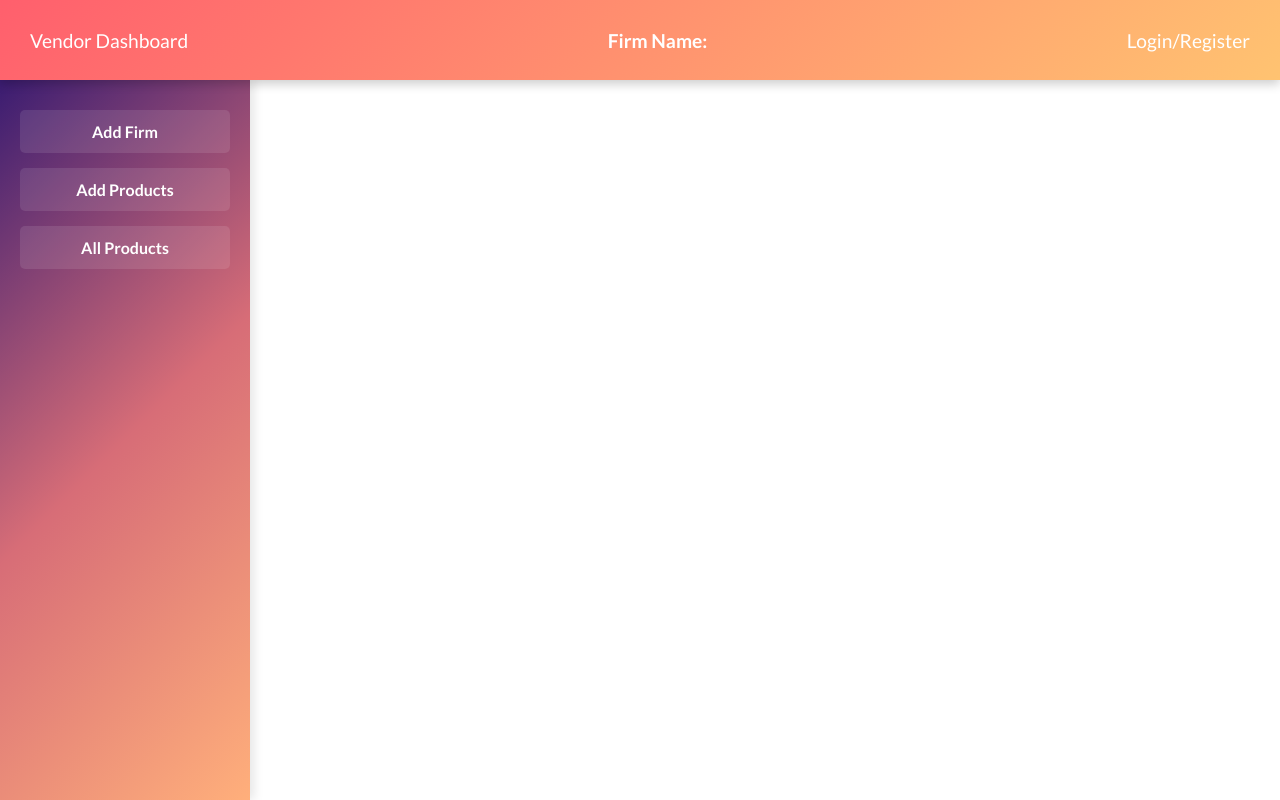
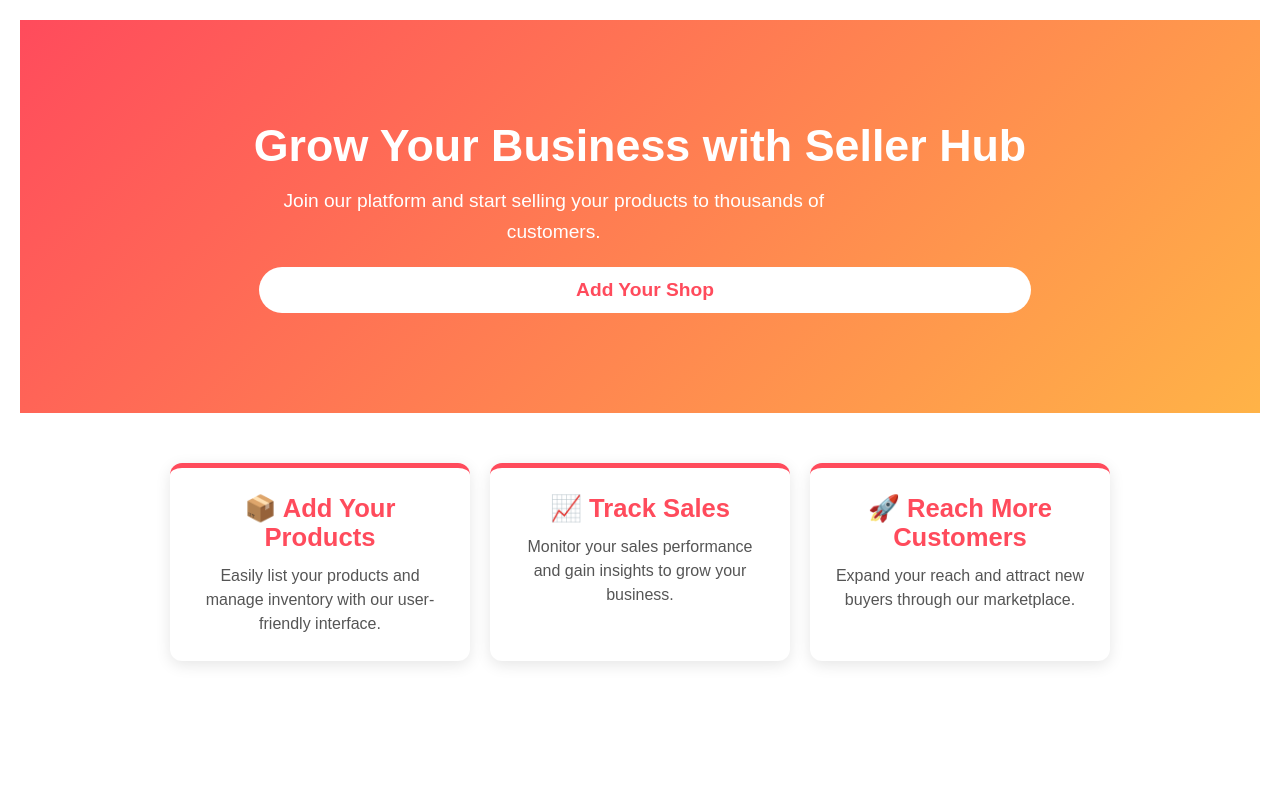
Before and after one commit to Harshavardhini2305/Zaaya-Exclusive-For-Women-Vendor-Dashboard, a React (Vite) app: page / in a window 1280 px wide. Built offline with nearby package versions, Linux system fonts and the light colour scheme.

Commit message:
added front page

```diff
--- a/src/App.css
+++ b/src/App.css
@@ -17,47 +17,176 @@ body {
 
 
 
-/* Navbar Section */
+/* Navigation Bar */
 .navSection {
   cursor: pointer;
   height: 80px;
   display: flex;
   justify-content: space-between;
   align-items: center;
-    background: linear-gradient(135deg, #ff5f6d, #ffc371);
+  background: linear-gradient(135deg, #1F3C4F, #537895); /* Slightly brighter on hover */
   color: white;
   padding: 0 30px;
   font-size: 1.2rem;
-    box-shadow: 0 4px 10px rgba(0, 0, 0, 0.2);
+  box-shadow: 0 6px 20px rgba(0, 0, 0, 0.3); /* Deeper shadow for depth */
   position: fixed;
   top: 0;
   left: 0;
   width: 100%;
   z-index: 1000;
+  transition: background 0.3s ease, box-shadow 0.3s ease, transform 0.3s ease;
+  backdrop-filter: blur(10px); /* Glassmorphism Effect */
+}
+
+/* Navbar Links */
+.navSection a {
+  color: white;
+  text-decoration: none;
+  font-weight: 600;
+  margin: 0 15px;
+  transition: color 0.3s ease, transform 0.2s ease;
+}
+
+.navSection a:hover {
+  color: #f0a500; /* Golden Accent */
+  transform: scale(1.1); /* Subtle zoom */
+}
+
+/* Company Name Styling */
+.company {
+  font-weight: bold;
+  font-size: 2rem; /* Slightly larger for better visibility */
+  color: white;
+  transition: color 0.3s ease-in-out, transform 0.3s ease-in-out;
+  cursor: pointer;
+  letter-spacing: 1px; /* Adds a subtle, modern look */
+}
+
+/* Logo Container */
+.logocontainer {
+  display: flex;
+  align-items: center;
+  gap: 16px;
+}
+
+/* Box Logo with Rounded Corners */
+.logo {
+  display: flex;
+  justify-content: center;
+  align-items: center;
+  width: 55px;
+  height: 55px;
+  background: linear-gradient(135deg, #ff7b00, #ffb700); /* Warm modern gradient */
+  border-radius: 12px; /* Slight rounded corners */
+  font-size: 1.4rem;
+  color: white;
+  font-weight: bold;
+  transition: all 0.3s ease-in-out;
+  position: relative;
+  overflow: hidden;
+}
+
+/* Subtle Border Glow */
+.logo::before {
+  content: "";
+  position: absolute;
+  inset: -3px;
+  border-radius: 15px;
+  background: linear-gradient(45deg, rgba(255, 94, 0, 0.6), rgba(255, 177, 0, 0.5));
+  z-index: -1;
+  filter: blur(10px);
+  opacity: 0.7;
+}
+
+/* Hover Effects */
+.logo:hover {
+  background: linear-gradient(135deg, #e65100, #ff9800); /* Darker hover color */
+  transform: scale(1.1); /* Slight zoom effect */
+}
+
+.logo:hover::before {
+  filter: blur(15px);
+  opacity: 1;
+}
+
+
+/* Smooth hover effect */
+.navSection:hover {
+  box-shadow: 0 6px 14px rgba(0, 0, 0, 0.3);
 }
 
 /* Wrapper for Sidebar & Content */
 .collectionSection {
   display: flex;
+  flex-direction: column;
   width: 100%;
   height: 100vh;
-    padding-top: 80px;
+  padding-top: 80px; /* Matches the navbar height */
+  overflow: hidden;
+  background-color: white;
 }
+.hello{
+
+  text-align: center;
+
+
+  align-items: center;
+}
+
+
+/* Navigation Button */
+/* Button Container */
+.btn-container {
+  display: flex;
+  align-items: center;  /* Align buttons vertically */
+  gap: 8px;  /* Add space between buttons */
+}
+
+/* Navigation Button */
+.btn-nav {
+  padding: 8px 16px;
+  min-width: 100px; /* Ensures both buttons have the same width */
+  text-align: center;
+  background: rgba(255, 255, 255, 0.2);
+  border: none;
+  color: white;
+  font-size: 1rem;
+  border-radius: 5px;
+  cursor: pointer;
+  transition: all 0.3s ease-in-out;
+}
+
+.btn-nav:hover {
+  background: rgba(255, 255, 255, 0.3);
+  transform: scale(1.05);
+}
+
+
+
 
 /* Sidebar Section */
 .sideBarSection {
-    width: 250px;
+  width: 260px;
   height: calc(100vh - 80px);
-    background: linear-gradient(135deg, #3a1c71, #d76d77, #ffaf7b);
+  background: linear-gradient(135deg, #1F3C4F, #537895); /* Slightly brighter on hover */
   color: white;
   padding: 30px 20px;
   display: flex;
   flex-direction: column;
-    box-shadow: 4px 0 10px rgba(0, 0, 0, 0.1);
+  box-shadow: 4px 0 12px rgba(0, 0, 0, 0.15);
   position: fixed;
   left: 0;
   top: 80px;
+  transition: all 0.3s ease-in-out;
 }
+
+
+
+
+
+
+
+
 
 /* Sidebar List */
 .sideBarSection ul {
@@ -97,6 +226,7 @@ body {
     justify-content: center;
     align-items: center;
     padding: 20px;
+    background: rgba(4, 4, 4, 0.2);
   }
 
 /* Center both login and register sections */
@@ -150,9 +280,10 @@ body {
 }
 
 .authForm input:focus {
-    border-color: #ff5f6d;
+    border-color: linear-gradient(135deg, #1F3C4F, #537895);
+
     outline: none;
-    box-shadow: 0 0 8px rgba(255, 95, 109, 0.3);
+    box-shadow: 0 0 8px black;
 }
 
 /* Buttons */
@@ -162,7 +293,7 @@ body {
   padding: 14px;
   margin-top: 20px;
   margin-left: 5px;
-  background: linear-gradient(135deg, #ff5f6d, #ffc371);
+  background: linear-gradient(135deg, #1F3C4F, #537895); /* Slightly brighter on hover */
   border: none;
   color: white;
   font-size: 1.1rem;
@@ -174,8 +305,8 @@ body {
 }
 
 .authForm button:hover {
-    background: linear-gradient(135deg, #ffc371, #ff5f6d);
     transform: scale(1.05);
+    background: linear-gradient(135deg, #1F3C4F, #537895); /* Slightly brighter on hover */
   }
 
 
@@ -687,3 +818,97 @@ button:hover {
   color: #555;
   margin: 3px 0;
 }
+
+
+
+/* Seller Hub Container */
+.seller-hub-container {
+  font-family: 'Poppins', sans-serif;
+  text-align: center;
+  padding: 20px;
+}
+
+/* Hero Section */
+.hero {
+  background: linear-gradient(135deg, #ff4b5c, #ffb347);
+  color: white;
+  padding: 100px 20px;
+  display: flex;
+  justify-content: center;
+  align-items: center;
+  flex-direction: column;
+  text-align: center;
+}
+
+.hero-content h1 {
+  font-size: 2.8rem;
+  font-weight: bold;
+  margin-bottom: 15px;
+}
+
+.hero-content p {
+  font-size: 1.2rem;
+  margin-bottom: 20px;
+  max-width: 600px;
+  line-height: 1.6;
+}
+
+/* Call-to-Action Button */
+.cta-btn {
+  background: white;
+  color: #ff4b5c;
+  font-size: 1.2rem;
+  padding: 12px 28px;
+  border: none;
+  border-radius: 30px;
+  cursor: pointer;
+  transition: 0.3s ease-in-out;
+  font-weight: bold;
+}
+
+.cta-btn:hover {
+  background: #ffb347;
+  color: white;
+  transform: scale(1.08);
+  box-shadow: 0px 8px 20px rgba(0, 0, 0, 0.15);
+}
+
+/* Features Section */
+.features {
+  display: flex;
+  justify-content: center;
+  gap: 20px;
+  margin: 50px auto;
+  max-width: 1000px;
+  flex-wrap: wrap;
+}
+
+.feature {
+  background: white;
+  padding: 25px;
+  border-radius: 12px;
+  box-shadow: 0 4px 15px rgba(0, 0, 0, 0.1);
+  transition: 0.3s ease-in-out;
+  width: 30%;
+  min-width: 250px;
+  text-align: center;
+  border-top: 5px solid #ff4b5c;
+}
+
+.feature h2 {
+  color: #ff4b5c;
+  font-size: 1.6rem;
+  margin-bottom: 12px;
+}
+
+.feature p {
+  font-size: 1rem;
+  color: #555;
+  line-height: 1.5;
+}
+
+.feature:hover {
+  transform: translateY(-5px);
+  box-shadow: 0 6px 20px rgba(0, 0, 0, 0.15);
+  border-color: #ffb347;
+}
--- a/src/App.jsx
+++ b/src/App.jsx
@@ -3,12 +3,15 @@ import LandingPage from './vendorDashboard/pages/LandingPage'
 import "./App.css"
 import {Routes , Route } from 'react-router-dom'
 import NotFound from './vendorDashboard/components/NotFound'
+import FrontPage from './vendorDashboard/components/FrontPage'
 
 const App = () => {
   return (
     <div>
       <Routes>
-        <Route path='/' element={<LandingPage/>}/>
+
+        <Route path='/' element={<FrontPage/>}/>
+        <Route path='/*' element={<LandingPage/>}/>
         <Route path='/*' element={<NotFound/>}/>
       </Routes>
 
--- /dev/null
+++ b/src/vendorDashboard/components/FrontPage.jsx
@@ -0,0 +1,52 @@
+import { useNavigate } from "react-router-dom";
+
+const FrontPage = () => {
+  const navigate = useNavigate(); // Initialize navigation
+
+//   const handleAddShopClick = () => {
+//     navigate("/LandingPage");
+//   };
+const handleAddShopClick = () => {
+    // Show some loading effect (optional)
+    const button = document.querySelector(".cta-btn");
+    button.textContent = "Redirecting...";
+    button.disabled = true;
+
+    // Wait for 2 seconds before navigating
+    setTimeout(() => {
+      navigate("/LandingPage");
+    }, 2000);
+  };
+
+
+  return (
+    <div className="seller-hub-container">
+      {/* Hero Section */}
+      <section className="hero">
+        <div className="hero-content">
+          <h1>Grow Your Business with Seller Hub</h1>
+          <p>Join our platform and start selling your products to thousands of customers.</p>
+          <button onClick={handleAddShopClick} className="cta-btn">Add Your Shop</button>
+        </div>
+      </section>
+
+      {/* Features Section */}
+      <section className="features">
+        <div className="feature">
+          <h2>📦 Add Your Products</h2>
+          <p>Easily list your products and manage inventory with our user-friendly interface.</p>
+        </div>
+        <div className="feature">
+          <h2>📈 Track Sales</h2>
+          <p>Monitor your sales performance and gain insights to grow your business.</p>
+        </div>
+        <div className="feature">
+          <h2>🚀 Reach More Customers</h2>
+          <p>Expand your reach and attract new buyers through our marketplace.</p>
+        </div>
+      </section>
+    </div>
+  );
+};
+
+export default FrontPage;
--- a/src/vendorDashboard/components/NavBar.jsx
+++ b/src/vendorDashboard/components/NavBar.jsx
@@ -5,15 +5,21 @@ const NavBar = ({ showLoginHandler, showRegisterHandler,showLogOut,logOutHandler
   return (
     <div className="navSection">
 
-      <div className="company">Vendor Dashboard</div>
+      <div className='logocontainer'>
+      <div className='logo'><label >SH</label></div>
+      <div className="company">Seller Hub</div>
+
+      </div>
       <div className="firmName">
-        <h4>Firm Name: {firmName}</h4>
+        <h4>Trade Name: {firmName}</h4>
       </div>
 
       <div className="userAuth">
         {!showLogOut?<>
-          <span onClick={showLoginHandler}>Login/</span>
-          <span onClick={showRegisterHandler}>Register</span>
+        <div className='btn-container'>
+          <button onClick={showLoginHandler} className='btn-nav'>Login</button>
+          <button onClick={showRegisterHandler} className='btn-nav'>Register</button>
+          </div>
 
         </> :     <span onClick={logOutHandler}>Logout</span>  }
 
--- a/src/vendorDashboard/pages/LandingPage.jsx
+++ b/src/vendorDashboard/pages/LandingPage.jsx
@@ -85,6 +85,7 @@ const LandingPage = () => {
 
       alert("Please Login")
       setShowLogin(true)
+      setShowRegister(false)
 
     }
   }
@@ -100,6 +101,7 @@ const LandingPage = () => {
     }else{
       alert("Please Login");
       setShowLogin(true);
+      setShowRegister(false)
     }
 
 
@@ -126,6 +128,7 @@ const LandingPage = () => {
   }else{
     alert("Please Login");
     setShowLogin(true);
+    setShowRegister(false)
   }
 }
 
@@ -137,20 +140,23 @@ const LandingPage = () => {
     <section className='landingSection'>
 
     <NavBar showLoginHandler={showLoginHandler} showRegisterHandler={showRegisterHandler}  showLogOut={ showLogOut} logOutHandler={logOutHandler}/>
+
     <div className="collectionSection">
+            <div>
+            <SideBar showFirmHandler= {showFirmHandler}
+                  showProductHandler={showProductHandler}
+                  showAllProductsHandler = {showAllProductsHandler}
+                  showFirmTitle = {showFirmTitle}
+                  />
+            </div>
 
-      <SideBar showFirmHandler= {showFirmHandler}
-      showProductHandler={showProductHandler}
-      showAllProductsHandler = {showAllProductsHandler}
-      showFirmTitle = {showFirmTitle}
-      />
 
 
       {showLogin && <Login showWelcomeHandler={showWelcomeHandler}  />}
       {showRegister && <Register showLoginHandler={showLoginHandler}/>}
 
 
-     {showFirm && showLogOut && <AddFirm/>}
+     {/* {showFirm && showLogOut && <AddFirm/>} */}
      {showProduct && showLogOut &&<AddProduct/>}
      {showWelcome && <Welcome/>}
      {showAllProducts && showLogOut &&<AllProducts />}
```
Lines whose indentation alone changed are shown as unchanged.
